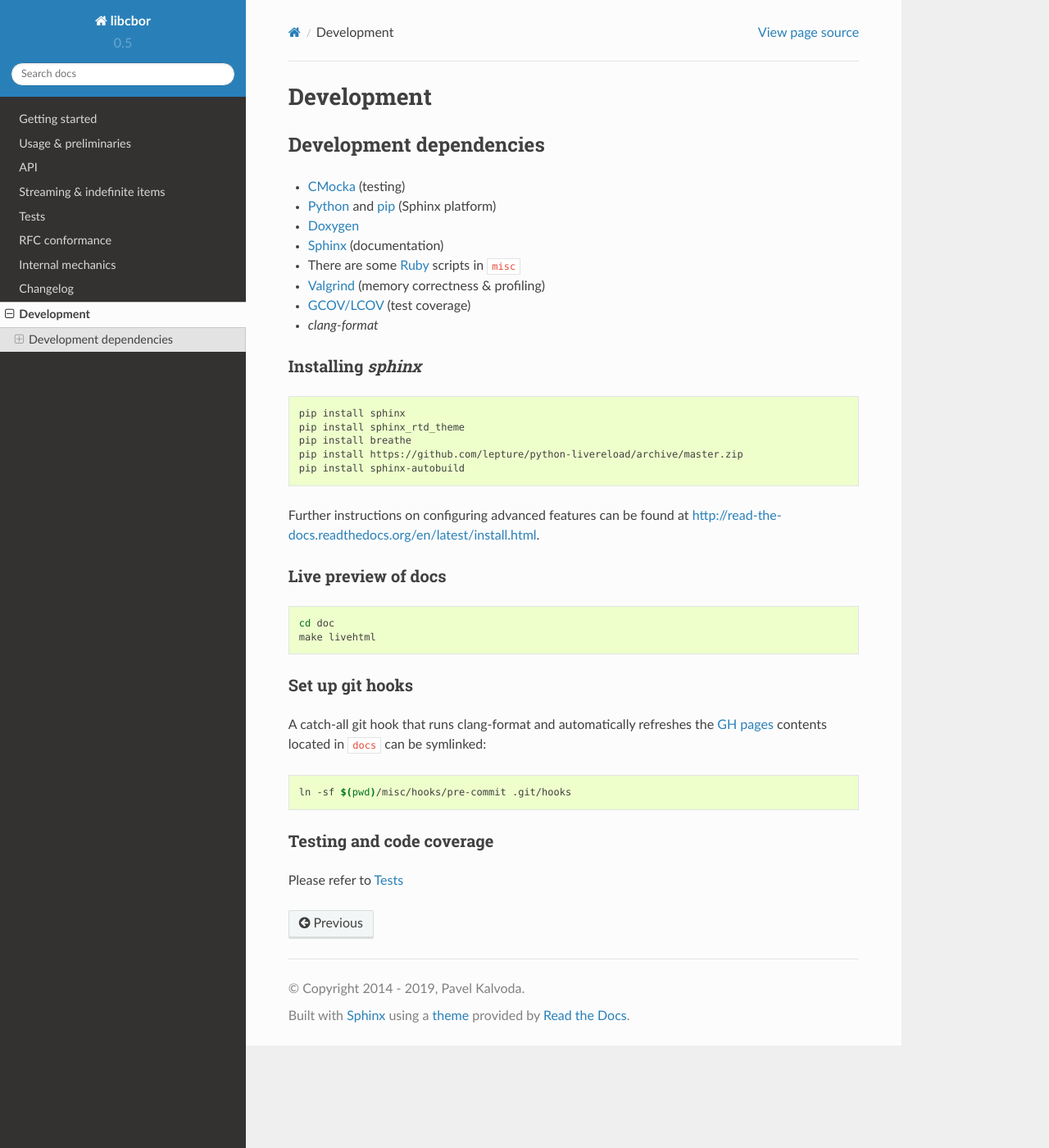
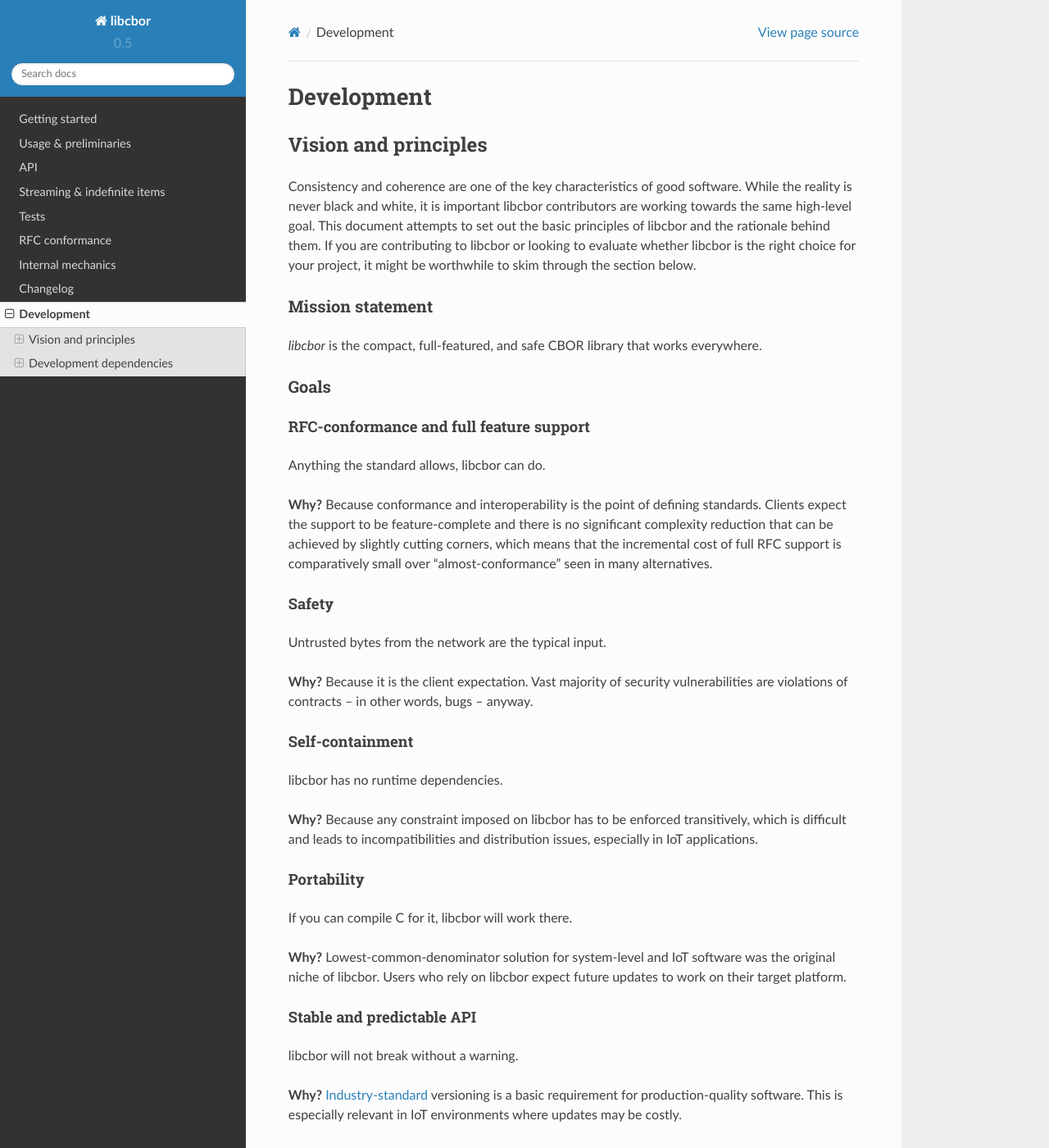
Before and after one commit to PJK/libcbor, a Sphinx documentation site: the page built from doc/source/development.rst, in a window 1280 px wide and 1400 px high. Shown: the whole window at 82% size. Built offline with Sphinx 7.4.7 and the Read the Docs theme 2.0.0, drawn with Linux system fonts in a browser that asks for light colours; some of the changed text lies outside the part shown.

Commit message:
Add a vision writeup

```diff
--- a/doc/source/development.rst
+++ b/doc/source/development.rst
@@ -1,5 +1,94 @@
 Development
 ==========================
+
+Vision and principles
+---------------------------
+
+Consistency and coherence are one of the key characteristics of good software.
+While the reality is never black and white, it is important libcbor
+contributors are working towards the same high-level goal. This document
+attempts to set out the basic principles of libcbor and the rationale behind
+them. If you are contributing to libcbor or looking to evaluate whether libcbor
+is the right choice for your project, it might be worthwhile to skim through the
+section below.
+
+Mission statement
+~~~~~~~~~~~~~~~~~~~~~~
+
+*libcbor* is the compact, full-featured, and safe CBOR library that works
+everywhere.
+
+
+Goals
+~~~~~~~~~~~~~~~~~~~~~~
+
+RFC-conformance and full feature support
+^^^^^^^^^^^^^^^^^^^^^^
+
+Anything the standard allows, libcbor can do.
+
+**Why?** Because conformance and interoperability is the point of defining
+standards. Clients expect the support to be feature-complete and
+there is no significant complexity reduction that can be achieved by slightly
+cutting corners, which means that the incremental cost of full RFC support is
+comparatively small over "almost-conformance" seen in many alternatives.
+
+
+Safety
+^^^^^^^^^^^^^^^^^^^^^^
+
+Untrusted bytes from the network are the typical input.
+
+**Why?** Because it is the client expectation. Vast majority of security
+vulnerabilities are violations of contracts -- in other words, bugs -- anyway.
+
+
+Self-containment
+^^^^^^^^^^^^^^^^^^^^^^
+
+libcbor has no runtime dependencies.
+
+**Why?** Because any constraint imposed on libcbor has to be enforced
+transitively, which is difficult and leads to incompatibilities and
+distribution issues, especially in IoT applications.
+
+Portability
+^^^^^^^^^^^^^^^^^^^^^^
+
+If you can compile C for it, libcbor will work there.
+
+**Why?** Lowest-common-denominator solution for system-level and IoT software
+was the original niche of libcbor. Users who rely on libcbor expect future
+updates to work on their target platform.
+
+Stable and predictable API
+^^^^^^^^^^^^^^^^^^^^^^
+
+libcbor will not break without a warning.
+
+**Why?** `Industry-standard <https://semver.org/>`_ versioning is a basic
+requirement for production-quality software. This is especially relevant in IoT
+environments where updates may be costly.
+
+Performance
+^^^^^^^^^^^^^^^^^^^^^^
+
+libcbor is fast and resource-efficient by design
+
+
+**Why?** Because the main maintainer is an avid hater of slow bloated software.
+Who wouldn't want more bang per their electricity buck?
+
+
+Non-goals
+~~~~~~~~~~~~~~~~~~~~~~
+
+ - Convenience -- libcbor only provides the minimum surface to make it usable
+ - FFI/SWIG/interop support -- libcbor is primarily a C library for C clients
+ - One-off usecases support -- although there are primitives to reuse, the
+   basic
+   assumption is that most clients want most of CBOR features
+
 
 Development dependencies
 ---------------------------
```
